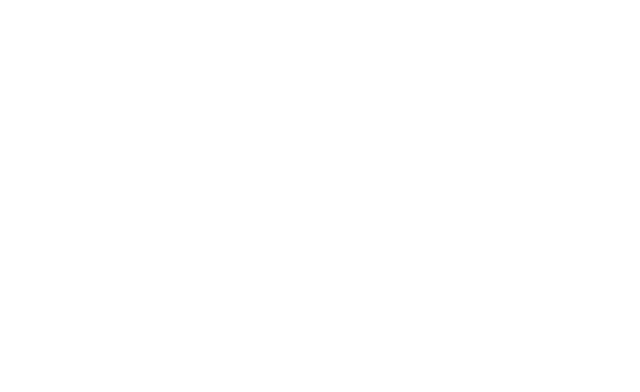
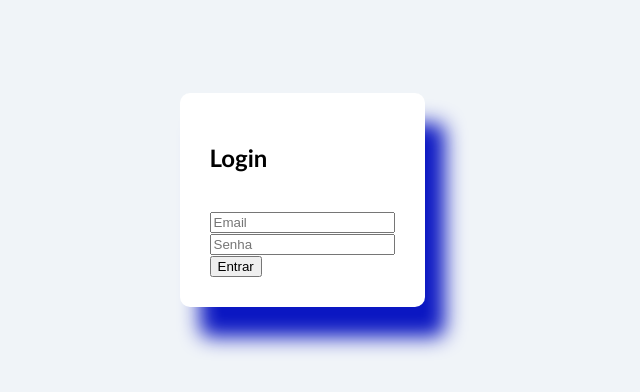
Before and after one commit to gabrielvinicius0905/Pagina_de_Cadastro, a plain HTML site: page index.html in a window 1280 px wide. Shown: the whole page, without its empty margins (338-978 px from the left). Drawn offline with Linux system fonts and the light colour scheme.

Commit message:
Login.html

```diff
--- a/index.html
+++ b/index.html
@@ -1,12 +1,35 @@
 <!DOCTYPE html>
-<html lang="pt-br">
+<html lang="en">
 <head>
     <meta charset="UTF-8">
+    <meta http-equiv="X-UA-Compatible" content="IE=edge">
     <meta name="viewport" content="width=device-width, initial-scale=1.0">
-    <title>Document</title>
-    <link rel="stylesheet" href="style.css">
+    <title>Página de login</title>
+    <style>
+        body{
+            background-color: #f0f4f8;
+            font-family: 'Gill Sans', 'Gill Sans MT', Calibri, 'Trebuchet MS', sans-serif;
+            display: flex;
+            justify-content: center;
+            align-items: center;
+            height: 50vh;
+            margin:0;
+        }
+
+       .container{
+        background-color: white;
+        padding: 30px;
+        border-radius: 10px;
+        box-shadow: 20px 30px 20px #0b17c2;
+       }
+    </style>
 </head>
 <body>
-    <script src="script.js"></script>
+    <div class="container">
+        <h2>Login</h2>
+        <br><input type="text" placeholder="Email">
+        <br><input type="password" placeholder="Senha">
+        <br><button>Entrar</button>
+    </div>
 </body>
 </html>
```
